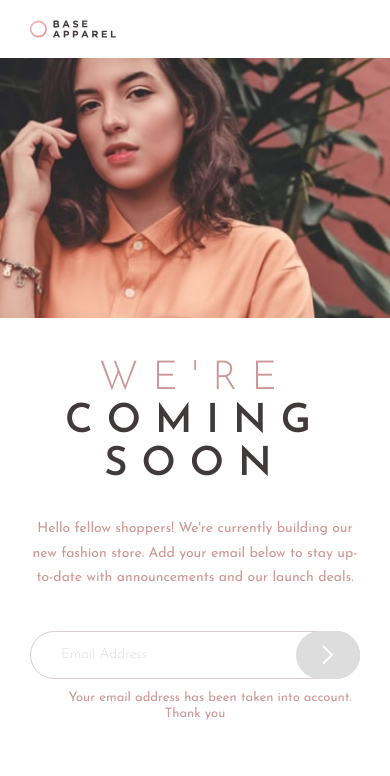
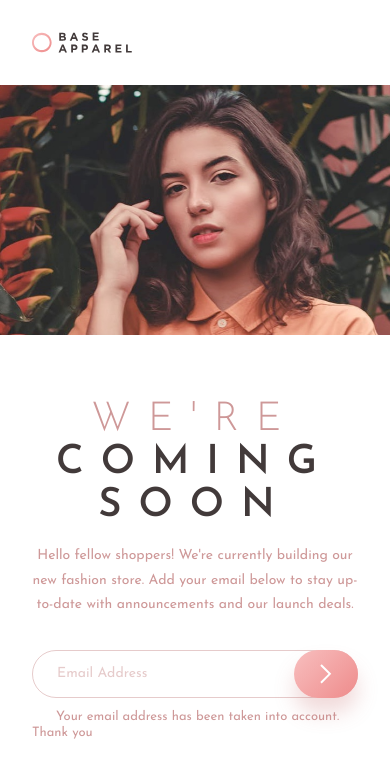
Before and after one commit to LKA-LORIS/Base-apparel-coming-soon, a plain HTML site: page index.html in a window 390 px wide. Both pictures are taken after typing "name@example.com" into the empty fields and a click on the button 328 px from the left and 654 px from the top of the page. Drawn offline with Linux system fonts and the light colour scheme.

Commit message:
refonte projet

```diff
--- a/index.html
+++ b/index.html
@@ -1,75 +1,81 @@
 <!DOCTYPE html>
-<html lang="en">
+<html lang="fr">
 
 <head>
   <meta charset="UTF-8">
   <meta name="author" content="Loris DUCAMPS">
   <meta name="description" content="Base Apparel Coming Soon">
   <meta name="viewport" content="width=device-width, initial-scale=1.0">
-  <link rel="icon" type="image/png" sizes="32x32" href="./images/favicon-32x32.png">
-  <link rel="stylesheet" href="reset.css">
+  <link rel="apple-touch-icon" sizes="180x180" href="apple-touch-icon.png" />
+  <link rel="icon" type="image/png" sizes="32x32" href="favicon-32x32.png" />
+  <link rel="icon" type="image/png" sizes="16x16" href="favicon-16x16.png" />
   <link rel="stylesheet" href="styles.css">
   <title>Frontend Mentor | Base Apparel coming soon page</title>
 </head>
 
-<body>
+<body class="clean-transition">
 
   <div class="loader">
-    <div class="loader-content">
-      <div class="loader-logo">
+      <div class="loader__logo">
         <img src="./images/logo.svg" width="auto" height="auto" alt="logo base apparel">
       </div>
-      <div class="loader-dots">
+      <div class="loader__dots">
         <span></span>
         <span></span>
         <span></span>
       </div>
   </div>
+
+  <main>
+    <!-- SECTION LEFT-->
+    <section class="content">
+      <div class="inner">
+
+        <!-- LOGO -->
+        <header>
+          <a class="logo" href="#">
+            <img
+            srcset="./images/logo-mobile.svg 100w,
+                    ./images/logo.svg 158w"
+            sizes="(max-width: 576px) 100px,
+                    158px"
+            src="./images/logo.svg"
+            width="auto" height="auto" alt="logo base apparel">
+          </a>
+        </header>
+
+        <div class="background__mobile">
+          <div class="background"></div>
         </div>
 
-  <div id="container">
-    <!-- SECTION LEFT-->
-    <section class="section-left">
 
-      <div class="inner-container">
-        <a class="logo" href="#">
-          <img src="./images/logo.svg" width="auto" height="auto" alt="logo base apparel">
-        </a>
-      </div>
-
-      <img class="bg-mobile" src="./images/hero-mobile.jpg" width="auto" height="auto" alt="background women mobile">
-
-      <div class="inner-container fullheight">
-        <div class="under-container">
-          <div class="content">
+        <!-- TITLE + TEXT + FORM -->
+        <div class="intro">
           <h1>
             <span>we're</span></br>
-              <span class="bold">coming</span></br>
-              <span class="bold">soon</span>
+            <span>coming</span></br>
+            <span>soon</span>
           </h1>
           <p>Hello fellow shoppers! We're currently building our new fashion store. Add your email below to stay
             up-to-date with announcements and our launch deals.</p>
           <form id="form" name="formulaire" autocomplete="off">
-                <label for="email">
             <input id="email" type="email" placeholder="Email Address">
             <img class="icon-error" src="./images/icon-error.svg" width="24" height="24" alt="icon error">
             <button>
               <img src="./images/icon-arrow.svg" width="12" height="20" alt="icon arrow">
             </button>
-              </label>
           </form>
           <small id="info-text"></small>
         </div>
+
       </div>
-      </div>
-
     </section>
 
     <!-- SECTION RIGHT-->
-    <section class="section-right">
-      <div class="background-women"></div>
+    <section class="hero">
+      <div class="background"></div>
     </section>
-  </div>
+  </main>
 
   <script src="main.js"></script>
 </body>
--- a/main.js
+++ b/main.js
@@ -1,4 +1,5 @@
 window.addEventListener('load',function(){
+    document.body.classList.remove('clean-transition');
     setTimeout(function() {
         document.querySelector('.loader').classList.add("loaded");
     }, 1500);
@@ -10,14 +11,14 @@ window.addEventListener('load',function(){
 
     /* Fonction de vérification avec regex */
     function validationEmail(email) {
-        var result = /^(([^<>()\[\]\\.,;:\s@"]+(\.[^<>()\[\]\\.,;:\s@"]+)*)|(".+"))@((\[[0-9]{1,3}\.[0-9]{1,3}\.[0-9]{1,3}\.[0-9]{1,3}\])|(([a-zA-Z\-0-9]+\.)+[a-zA-Z]{2,}))$/;
+        const result = /^(([^<>()\[\]\\.,;:\s@"]+(\.[^<>()\[\]\\.,;:\s@"]+)*)|(".+"))@((\[[0-9]{1,3}\.[0-9]{1,3}\.[0-9]{1,3}\.[0-9]{1,3}\])|(([a-zA-Z\-0-9]+\.)+[a-zA-Z]{2,}))$/;
 
         return result.test(String(email).toLowerCase());
     }
 
     formulaire.addEventListener('submit', function(e) {
         e.preventDefault();
-        var emailValue = email.value;
+        const emailValue = email.value;
 
         /* Condition pour vérifier si l'email est valide */
         if(!validationEmail(emailValue)) {
@@ -25,9 +26,7 @@ window.addEventListener('load',function(){
             infosubmit.innerHTML = 'Please provide a valid email';
         } else {
             formulaire.classList.remove('error');
-            formulaire.classList.add('disable');
             email.value = '';
-            email.disabled = true;
             infosubmit.classList.add('success');
             infosubmit.innerHTML = 'Your email address has been taken into account. Thank you';
         }
--- a/reset.css
+++ /dev/null
@@ -1,16 +0,0 @@
-html, body, div, span,
-h1, h2, h3, h4, h5, h6, p, a, img, small, strong
-b, form, label, article, figure, footer, header, section {
-	margin: 0;
-	padding: 0;
-	border: 0;
-}
-
-/* HTML5 display-role reset for older browsers */
-article, aside, figure, footer, header, section, img {
-	display: block;
-}
-
-body {
-	line-height: 1;
-}
--- a/styles.css
+++ b/styles.css
@@ -1,4 +1,21 @@
 @import url('https://fonts.googleapis.com/css?family=Josefin+Sans:300,400,600&display=swap');
+
+:root {
+    --white: #FFFFFF;
+    --alto: #DBDBDB;
+    --masala: #423A3A;
+    --eunry: #CE9898;
+    --Seapink: #EE8B8B;
+    --degraded: linear-gradient(135deg, #F8BFBF 0%, #EE8B8B 100%);
+}
+
+.clean-transition {
+    -webkit-transition: none !important;
+    -moz-transition: none !important;
+    -o-transition: none !important;
+    -ms-transition: none !important;
+    transition: none !important
+}
 
 /**********/
 /* LOADER */
@@ -6,6 +23,7 @@
 
 .loader {
     display: flex;
+    flex-direction: column;
     justify-content: center;
     align-items: center;
     position: fixed;
@@ -22,7 +40,7 @@
     z-index: 1000;
 }
 
-.loader-logo {
+.loader__logo {
     animation: .6s 1 both fadeOutUp;
     animation-delay: 1.2s;
 }
@@ -40,7 +58,7 @@
     }
 }
 
-.loader-dots {
+.loader__dots {
     display: flex;
     justify-content: center;
     margin-top: 10px;
@@ -62,7 +80,7 @@
     }
 }
 
-.loader-dots span {
+.loader__dots span {
     height: 8px;
     width: 8px;
     margin: 5px;
@@ -71,15 +89,15 @@
     animation: fade 1s infinite;
 }
 
-.loader-dots span:nth-child(1) {
+.loader__dots span:nth-child(1) {
     animation-delay: 0s;
 }
 
-.loader-dots span:nth-child(2) {
+.loader__dots span:nth-child(2) {
     animation-delay: .1s;
 }
 
-.loader-dots span:nth-child(3) {
+.loader__dots span:nth-child(3) {
     animation-delay: .2s;
 }
 
@@ -103,55 +121,49 @@
     transition: all 0.8s ease-out;
 }
 
-/***********/
-/* GENERAL */
-/***********/
-
-* {
+*,
+*::before,
+*::after {
     box-sizing: border-box;
+    min-width: 0;
+    min-height: 0;
 }
 
-img {
-    display:block;
-    height:auto;
-    max-width: 100%;
+html {
+    height: 100%;
+    -webkit-tap-highlight-color: transparent;
+    -webkit-text-size-adjust: 100%;
+    -webkit-font-smoothing: subpixel-antialiased;
+    -moz-osx-font-smoothing: auto;
+    overflow-wrap: break-word;
+    overflow: hidden;
 }
 
 body {
     height: 100%;
     width: 100%;
+    margin: 0 auto;
+    padding: 0;
+    font-weight: 400;
     font-family: 'Josefin Sans', sans-serif;
+    background-color: var(--white);
     overflow-x: hidden;
 }
 
-#container {
+img {
+    display: block;
+    height: auto;
+    max-width: 100%;
+    margin: 0 auto;
+}
+
+main {
     position: relative;
     display: flex;
-    height: 100vh;
+    min-height: 100vh;
 }
 
-.section-left,
-.section-right {
-    position: relative;
-    display: flex;
-}
-
-.fullheight {
-    height: 100%;
-}
-
-/*************/
-/* BLOC LEFT */
-/*************/
-
-.section-left {
-    height: 100%;
-    width: 100%;
-    flex-direction: column;
-
-}
-
-.section-left:before {
+main:before {
     content: '';
     position: absolute;
     top: 0;
@@ -160,73 +172,89 @@ body {
     bottom: 0;
     height: 100%;
     width: 100%;
-    background-image: url(./images/bg-pattern-desktop.svg);
+    background-image: url(./images/background-pattern.svg);
     background-position: center center;
     background-repeat: no-repeat;
     background-size: cover;
     z-index: -1;
 }
 
-.inner-container {
+main>section {
+    position: relative;
+    display: flex;
     width: 100%;
-    max-width: 506px;
-    margin: 0 auto;
-    padding: 0 30px;
 }
 
-.under-container {
-    display: flex;
-    flex-direction: column;
+/* CONTENT */
+
+.content .background__mobile {
+    display: none;
+    position: relative;
     height: 100%;
 }
 
-.content {
-    margin: auto;
-}
-
-/* LOGO */
-.logo {
-    display: block;
-    padding: 20px 0;
+.content .background {
+    display: none;
 }
 
 
-/* IMG BACKGROUND HIDE ON DEKSTOP */
-.bg-mobile {
-    display: none;
+
+.inner {
+    display: flex;
+    flex-direction: column;
+    max-width: 506px;
+    margin: 0 auto;
 }
 
-/* TITLE + TEXT */
+header {
+    flex-shrink: 0;
+}
+
+.logo {
+    display: block;
+    padding: 64px 32px;
+}
+
+.intro {
+    padding: 32px;
+    flex-shrink: 0;
+}
+
+.logo img {
+    margin: 0;
+}
+
+.intro {
+    margin: auto 0;
+}
 
 h1,
 p {
-    color: #CE9797;
+    margin: 0;
+    color: var(--eunry);
 }
 
 h1 {
-    font-size: 65px;
+    font-size: 64px;
     font-weight: inherit;
     line-height: 1.077;
-    margin-bottom: 30px;
     text-transform: uppercase;
 }
 
-h1 span {
+span {
     font-weight: 300;
-    letter-spacing: 14px;
+    letter-spacing: 17px;
 }
 
-h1 span.bold {
+span:not(:first-child) {
     font-weight: 600;
-    color: #413A3A;
+    color: var(--masala);
 }
 
 p {
     line-height: 1.75;
-    margin-bottom: 40px;
+    margin: 32px 0 40px 0;
 }
-
-/* FORM */
 
 form {
     position: relative;
@@ -234,39 +262,34 @@ form {
     margin-bottom: 10px;
 }
 
-form label {
-    position:relative;
-    width:100%;
-}
-
-form input {
+input {
     height: 56px;
     width: 100%;
-    padding: 18px 142px 18px 30px;
+    padding: 18px 142px 18px 32px;
     font-family: 'Josefin Sans', sans-serif;
     font-size: 16px;
-    font-weight: 300;
-    border: 1px solid #d7cdce;
+    font-weight: 400;
+    border: 1px solid rgba(206, 152, 152, 0.50);
     border-radius: 60px;
     background-color: transparent;
     outline: none;
     overflow: hidden;
 }
 
-form input::-webkit-input-placeholder {
-    color: #CE9797;
+input::-webkit-input-placeholder {
+    color: rgba(206, 152, 152, 0.50);
 }
 
-form input::-moz-placeholder {
-    color: #CE9797;
+input::-moz-placeholder {
+    color: rgba(206, 152, 152, 0.50);
 }
 
-form input:-ms-input-placeholder {
-    color: #CE9797;
+input:-ms-input-placeholder {
+    color: rgba(206, 152, 152, 0.50);
 }
 
-form input:-moz-placeholder {
-    color: #CE9797;
+input:-moz-placeholder {
+    color: rgba(206, 152, 152, 0.50);
 }
 
 form .icon-error {
@@ -281,10 +304,10 @@ form.error .icon-error {
 }
 
 form.error input {
-    border: 2px solid #f96460;
+    border: 2px solid #f96464;
 }
 
-form button {
+button {
     position: absolute;
     top: 0;
     right: 0;
@@ -294,72 +317,46 @@ form button {
     padding: 0;
     border: 0;
     border-radius: 60px;
-    background-image: linear-gradient(135deg, #F8BFBF, #EE8C8C);
-    box-shadow: 2px 5px 10px #CE9797;
+    background: var(--degraded);
+    box-shadow: 0 15px 20px 0 rgba(198, 110, 110, 0.25);
     outline: none;
-    transition: all 0.1s ease;
+    overflow: hidden;
     z-index: 9;
     cursor: pointer;
 }
 
-form button:hover {
-    background-image: linear-gradient(135deg, #fadadb, #f8c8c8);
-    box-shadow: 0px 12px 23px 7px rgba(206, 151, 151, 0.5);
-    transition: all 0.1s ease-in-out;
+button:hover:before {
+    content: '';
+    position: absolute;
+    top: 0;
+    left: 0;
+    right: 0;
+    bottom: 0;
+    height: 100%;
+    width: 100%;
+    background: rgba(255, 255, 255, 0.50);
 }
-
-/* DISABLE ON SUBMIT SUCCESS */
-
-form.disable button {
-    background-color: #dddddd;
-    background-image: none;
-    box-shadow: none;
-    cursor: not-allowed;
-}
-
-form.disable input::-webkit-input-placeholder {
-    color: #dddddd;
-}
-
-form.disable input::-moz-placeholder {
-    color: #dddddd;
-}
-
-form.disable input:-ms-input-placeholder {
-    color: #dddddd;
-}
-
-form.disable input:-moz-placeholder {
-    color: #dddddd;
-}
-
-form button img {
-    margin: 0 auto;
-}
-
-/* TEXT FAIL OR SUCCESS */
 
 small {
     font-size: 13px;
-    color: #f96460;
+    color: #f96464;
     margin-left: 30px;
 }
 
 small.success {
-    color: #CE9797;
+    color: var(--eunry);
 }
 
-/**************/
-/* BLOC RIGHT */
-/**************/
+/* HERO */
 
-.section-right {
-    flex-shrink: 0;
+.hero {
+    min-height: 100vh;
     max-width: 610px;
     width: 100%;
+    flex-shrink: 0;
 }
 
-.section-right .background-women {
+.hero .background {
     position: absolute;
     top: 0;
     right: 0;
@@ -367,57 +364,40 @@ small.success {
     bottom: 0;
     height: 100%;
     width: 100%;
-    background-image: url(./images/hero-desktop.jpg);
-    background-position: center center;
+    background-image: url(./images/background-desktop.jpg);
+    background-position: center;
     background-repeat: no-repeat;
     background-size: cover;
 }
 
-/*****************/
-/* MEDIA QUERIES */
-/*****************/
-
 @media screen and (max-width: 1200px) {
-    .section-right {
+    .hero {
         max-width: 400px;
     }
 }
 
 @media screen and (max-width: 992px) {
-    .section-right {
+    .hero {
         display: none;
     }
 }
 
-
 @media screen and (max-width: 576px) {
-    .section-left:before {
+    main:before {
         display: none;
     }
 
-    .bg-mobile {
-        display: block;
+    .inner {
+        max-width: inherit;
     }
 
-    .section-right {
-        display: none;
+    .logo {
+        padding: 32px;
     }
 
-    .logo img {
-        max-width: 26%;
-    }
-
-    .content {
-        text-align: center;
-    }
-
-    .fullheight,
-    .under-container {
-        height: auto;
-    }
-
-    .under-container {
-        margin: 40px 0 20px 0;
+    .intro {
+        margin: 0;
+        padding: 64px 32px;
     }
 
     h1 {
@@ -426,18 +406,56 @@ small.success {
 
     p {
         font-size: 14px;
+        margin: 16px 0 32px 0;
     }
 
-    form input {
+    h1,
+    p {
+        text-align: center;
+    }
+
+    .hero {
+        display: none;
+    }
+
+    .content .background__mobile {
+        display: flex;
+        flex-shrink: 0;
+        height: 100%;
+        max-height: 250px;
+    }
+
+    .content .background {
+        display: block;
+        position: absolute;
+        top: 0;
+        left: 0;
+        bottom: 0;
+        right: 0;
+        height: 100%;
+        max-width: 100%;
+        margin: 0 auto;
+        background-image: url(./images/background-mobile.jpg);
+        background-position: center top;
+        background-repeat: no-repeat;
+        background-size: cover;
+    }
+
+    input {
         height: 48px;
         font-size: 14px;
+        padding: 10px 110px 10px 24px;
     }
 
     form .icon-error {
-        right: 74px;
+        right: 72px;
     }
 
-    form button {
+    button {
         width: 64px;
     }
+
+    small {
+        margin-left: 24px;
+    }
 }
```
Also changed, not shown: apple-touch-icon.png (added), design/active-states.jpg (deleted), design/desktop-design.jpg (deleted), design/mobile-design.jpg (deleted), favicon-16x16.png (added), favicon-32x32.png (added), favicon.ico (added), images/background-desktop.jpg (added), images/background-mobile.jpg (added), images/background-pattern.svg (added), images/bg-pattern-desktop.svg (deleted), images/favicon-32x32.png (deleted), images/hero-desktop.jpg (deleted), images/hero-mobile.jpg (deleted), 1 more files. Lines whose indentation alone changed are shown as unchanged.
